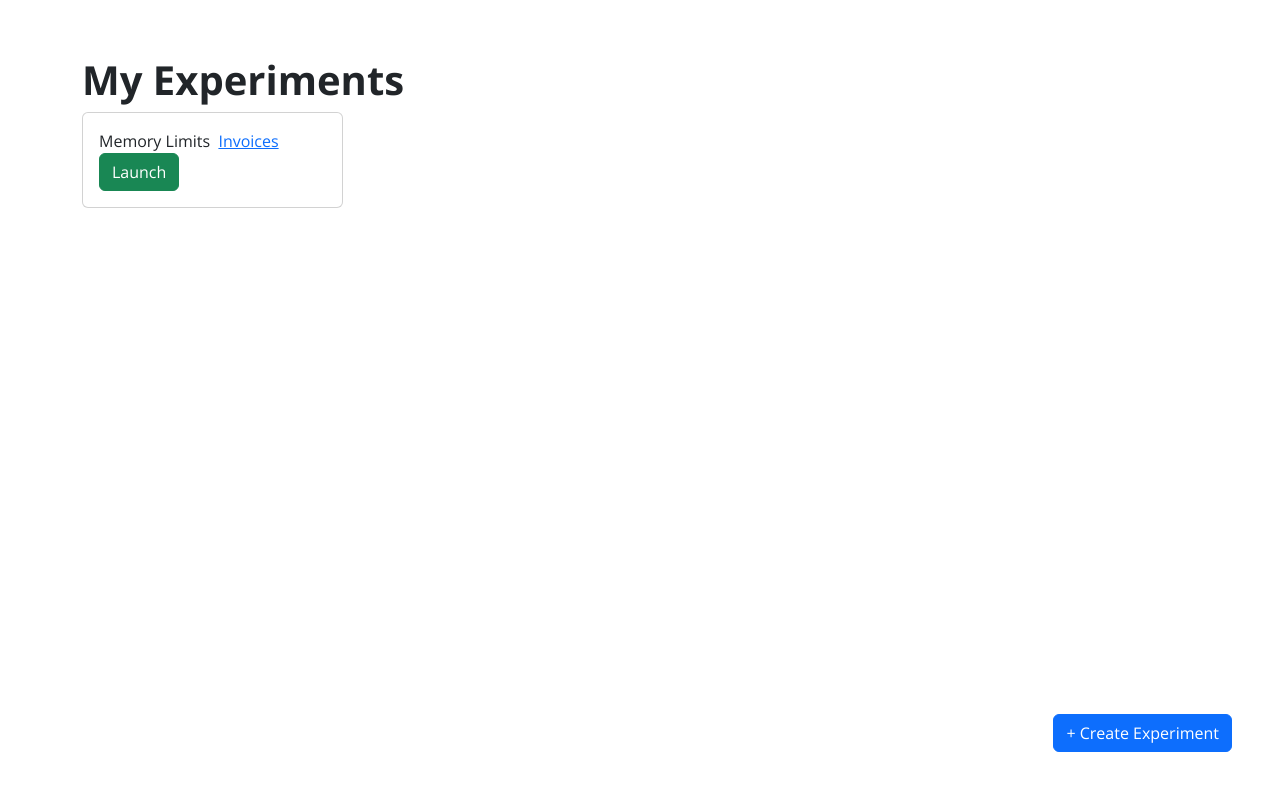
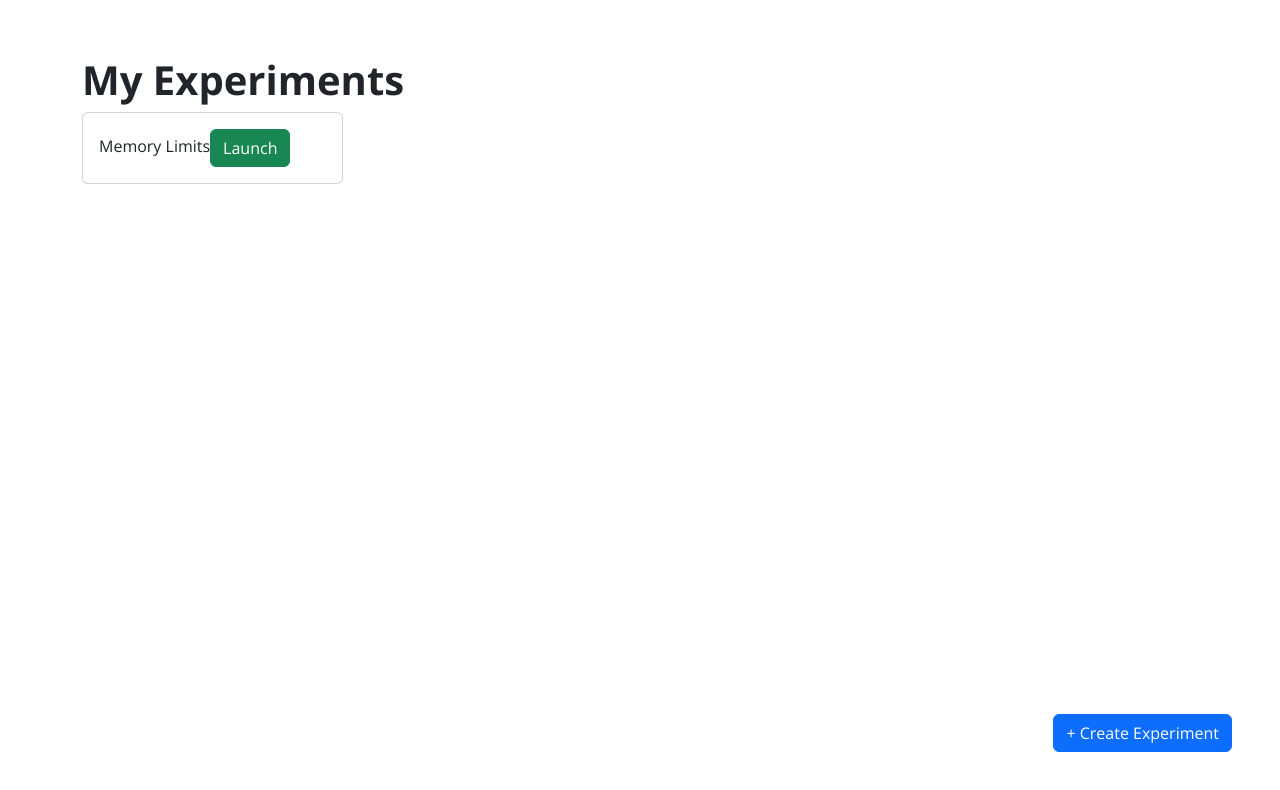
Before and after one commit to Ninkuk/Lee-jsPsych-Website, a React (Create React App) app: page /dashboard in a window 1280 px wide. Shown: the top 790 px of the page. Built offline with nearby package versions, Linux system fonts and the light colour scheme.

Commit message:
removed a line

```diff
--- a/src/Pages/Dashboard.js
+++ b/src/Pages/Dashboard.js
@@ -14,8 +14,6 @@ function Dashboard(props) {
 					<div className="card">
 						<div className="card-body">
 							Memory Limits
-							&nbsp;
-							<Link to="/invoices/6">Invoices</Link>
 							<button className="btn btn-success">Launch</button>
 						</div>
 					</div>
```
